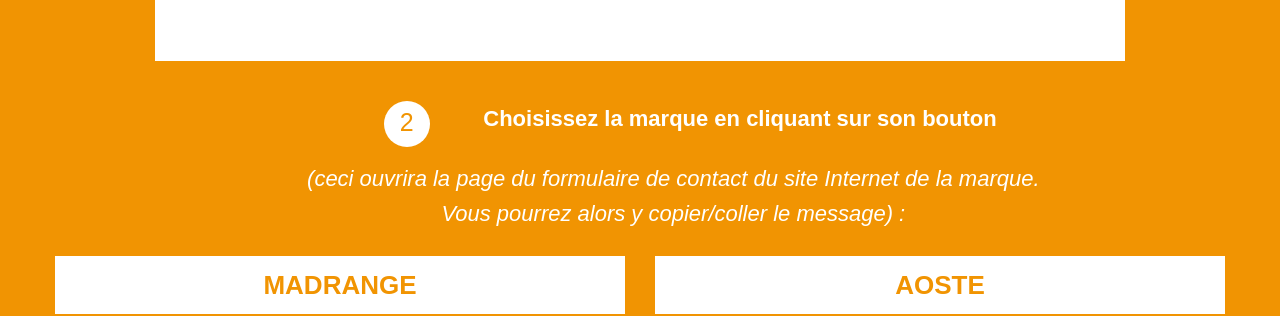
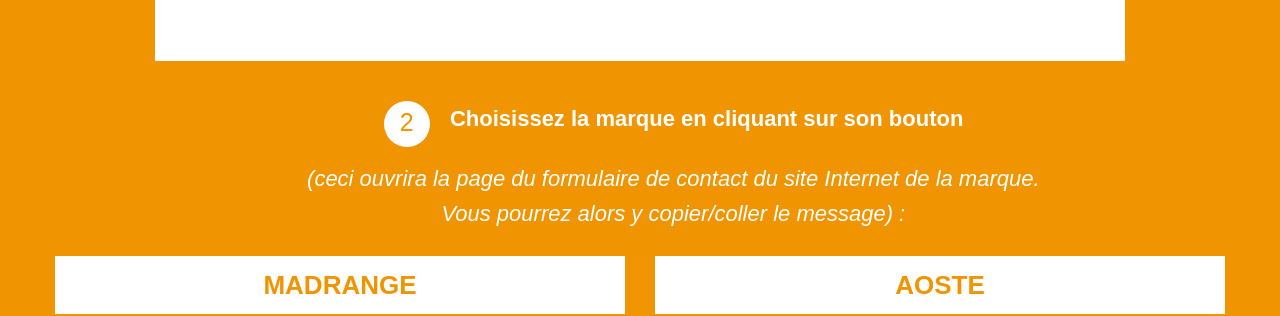
Before and after one commit to adfinitas-app/welfarm-petition, a Jekyll site: the page built from index.html, in a window 1280 px wide. Shown: the part 4349-4665 px from the top of the page. Built offline with Jekyll 4.4.1, drawn with Linux system fonts in a browser that asks for light colours; comment, search, counter and statistics services are not loaded.

Commit message:
Updated '_includes/professionels.html' via CloudCannon

```diff
--- a/_includes/professionels.html
+++ b/_includes/professionels.html
@@ -58,7 +58,7 @@
 	<div class="medium-offset-2 medium-1 small-offset-3 small-2 columns">
 	  <div class="number-petition">2</div>
 	</div>
-	<div class="medium-9 small-7 columns end">
+	<div class="medium-8 small-7 columns end">
 	  <p class="legende-number-petition">
 	  Choisissez la marque en cliquant sur son bouton
 	  </p>
```
